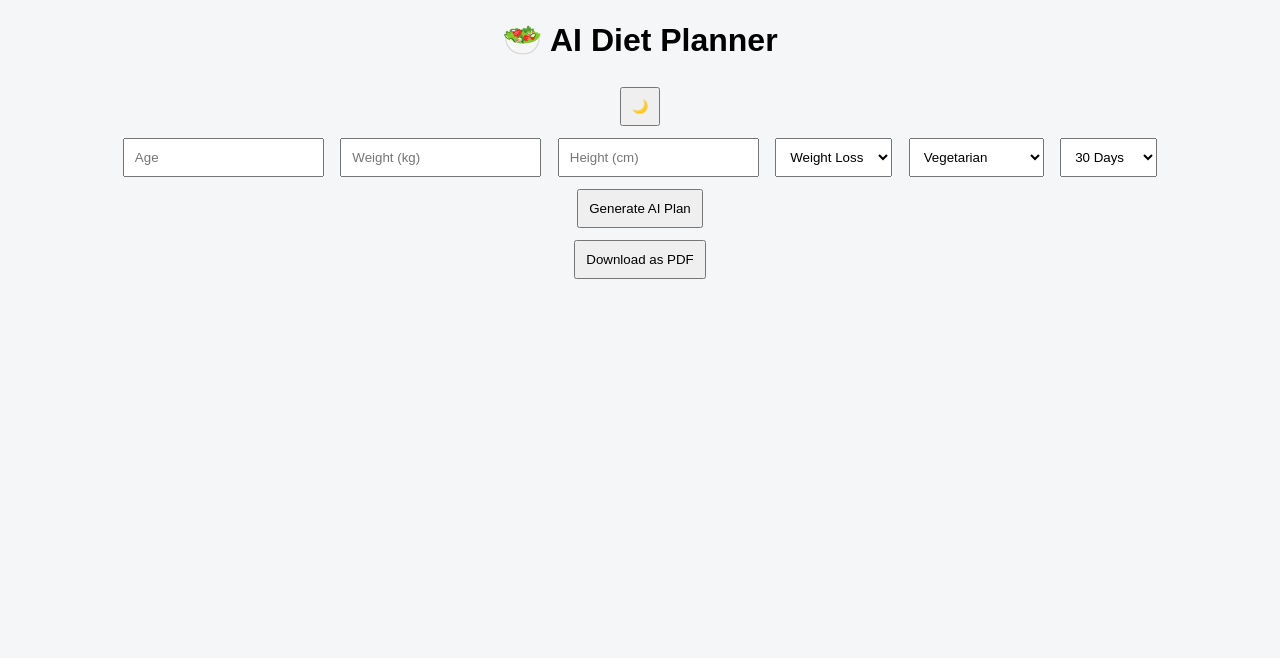
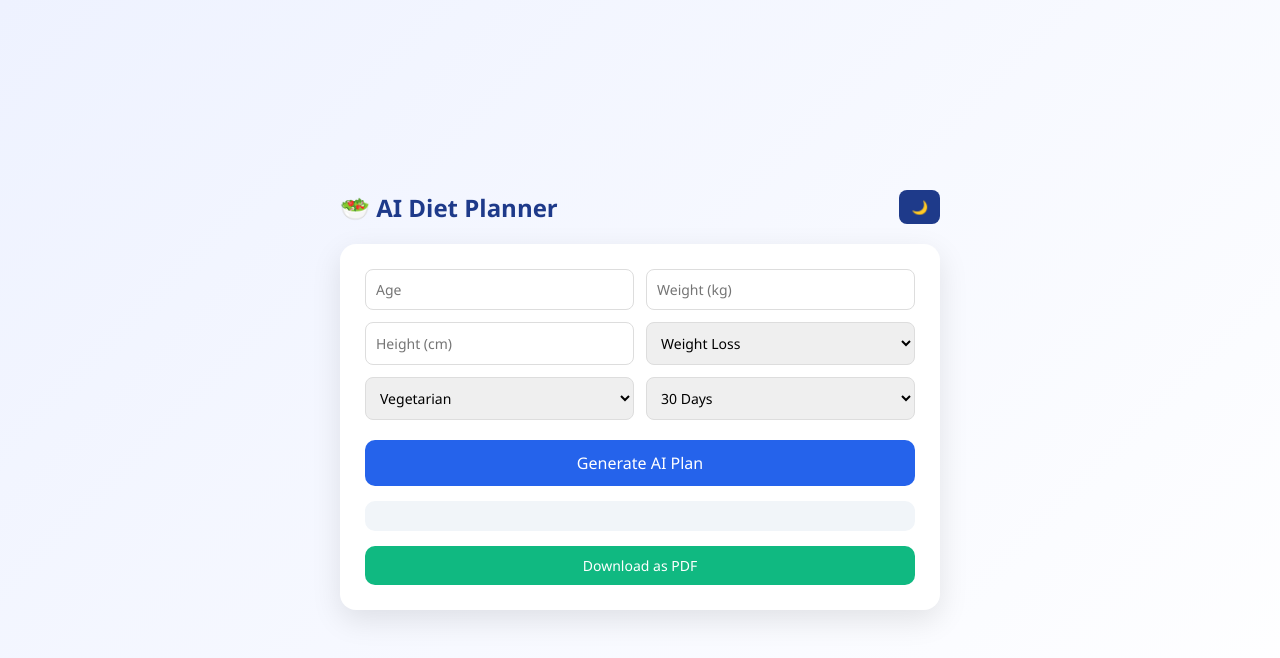
Before and after one commit to nikhileswar234/ai-diet-planner, a plain HTML site: page index.html in a window 1280 px wide. Drawn offline with Linux system fonts and the light colour scheme.

Commit message:
Refactor CSS for improved layout and styling

```diff
--- a/style.css
+++ b/style.css
@@ -1,17 +1,126 @@
-body {
-  font-family: Arial;
-  background: #f4f6f8;
-  text-align: center;
+* {
+  box-sizing: border-box;
+  margin: 0;
+  padding: 0;
+  font-family: 'Segoe UI', sans-serif;
 }
 
-input, select, button {
-  padding: 10px;
-  margin: 6px;
+body {
+  background: linear-gradient(135deg, #eef2ff, #ffffff);
+  min-height: 100vh;
+  display: flex;
+  justify-content: center;
+  align-items: center;
+  transition: 0.3s;
 }
 
-.week {
+.container {
+  width: 95%;
+  max-width: 600px;
+}
+
+.header {
+  display: flex;
+  justify-content: space-between;
+  align-items: center;
+  margin-bottom: 20px;
+}
+
+.header h1 {
+  font-size: 24px;
+  color: #1e3a8a;
+}
+
+.dark-toggle {
+  background: #1e3a8a;
+  color: white;
+  border: none;
+  padding: 8px 12px;
+  border-radius: 8px;
+  cursor: pointer;
+}
+
+.card {
   background: white;
-  margin: 15px;
+  padding: 25px;
+  border-radius: 16px;
+  box-shadow: 0 10px 30px rgba(0,0,0,0.1);
+}
+
+.form-grid {
+  display: grid;
+  grid-template-columns: 1fr 1fr;
+  gap: 12px;
+  margin-bottom: 20px;
+}
+
+input, select {
   padding: 10px;
   border-radius: 8px;
+  border: 1px solid #ddd;
+  font-size: 14px;
 }
+
+.generate-btn {
+  width: 100%;
+  padding: 12px;
+  background: #2563eb;
+  color: white;
+  border: none;
+  border-radius: 10px;
+  cursor: pointer;
+  font-size: 16px;
+  margin-bottom: 15px;
+  transition: 0.2s;
+}
+
+.generate-btn:hover {
+  background: #1d4ed8;
+}
+
+.result-box {
+  background: #f1f5f9;
+  padding: 15px;
+  border-radius: 10px;
+  max-height: 250px;
+  overflow-y: auto;
+  margin-bottom: 15px;
+  font-size: 14px;
+}
+
+.pdf-btn {
+  width: 100%;
+  padding: 10px;
+  background: #10b981;
+  color: white;
+  border: none;
+  border-radius: 10px;
+  cursor: pointer;
+  font-size: 14px;
+}
+
+.pdf-btn:hover {
+  background: #059669;
+}
+
+/* ===== DARK MODE ===== */
+
+body.dark {
+  background: linear-gradient(135deg, #1e293b, #0f172a);
+}
+
+body.dark .card {
+  background: #1e293b;
+  color: white;
+}
+
+body.dark input,
+body.dark select {
+  background: #0f172a;
+  color: white;
+  border: 1px solid #334155;
+}
+
+body.dark .result-box {
+  background: #0f172a;
+}
```
